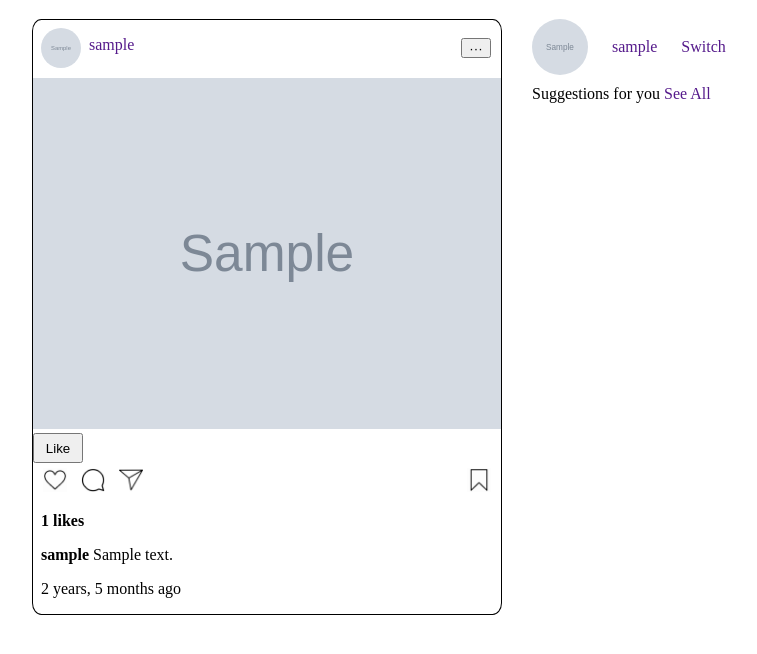
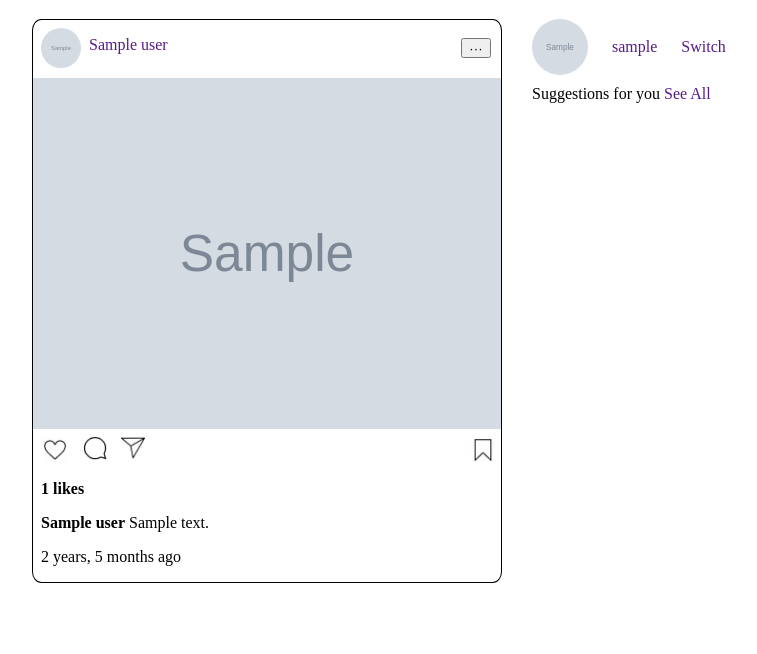
Before and after one commit to JohnTitor99/Instagram, a Django app: template templates/base/main_page.html in a window 1280 px wide. Shown: the part 69-723 px from the top of the page, without its empty margins (316-1073 px from the left). Run offline with Django 4.2, Linux system fonts and the light colour scheme; a user stored in the database is signed in; tables that the repository leaves empty hold one stand-in row (values such as "Sample post"); the template is opened without the code that fills it: values that come from a table or form of the project are taken from there, most other values are stand-ins (such as "Sample title", 1, 10 or a date in 2020); grey boxes marked "Sample" are stand-in pictures; parts of the project's set-up code (start-up, migrations or seed data) failed here and were passed over.

Commit message:
startin doing comments model

```diff
--- a/base/models.py
+++ b/base/models.py
@@ -10,14 +10,22 @@ class UserProfile(models.Model):
     logo = models.ImageField(upload_to='media/logo', null=True, blank=True)
 
 
+class Comment(models.Model):
+    comment_text = models.CharField(max_lenght=200)
+
+
 # post model
 class Post(models.Model):
     logo = models.ImageField(upload_to='media/logo', null=True, blank=True)
-    user = models.ForeignKey(User, on_delete=models.CASCADE, null=False)
+    user = models.ForeignKey(User, on_delete=models.CASCADE, null=False, blank=False)
     image = models.ImageField(upload_to='media/images', null=True, blank=True)
     post_text = models.TextField(null=True, blank=True)
     likes = models.ManyToManyField(User, related_name="posts")
+    comments = models.ManyToManyField(Comment, on_delete=models.DO_NOTHING, null=True, blank=True)
     created = models.DateTimeField(auto_now_add=True)
+
+    def __str__(self):
+        return self.user
 
     def total_likes(self):
         return self.likes.count()
--- a/base/urls.py
+++ b/base/urls.py
@@ -10,6 +10,6 @@ urlpatterns = [
     path('<str:user>/', views.userProfile, name='user_profile'),
     path('<str:user>/saved/', views.userProfileSaved, name='user_profile_saved'),
     path('<str:user>/tagged/', views.userProfileTagged, name='user_profile_tagged'),
-    path('like/<int:pk>/', views.likePost, name='like_post'),
+    path('post_action/<int:pk>/', views.postAction, name='post_action'),
 
 ]
--- a/static/js/script.js
+++ b/static/js/script.js
@@ -3,40 +3,38 @@ toggle between hiding and showing the dropdown content */
 
 // Owner's posts options
 function postOptionsFunc(postId) {
-  hidePopupFunc();
   document.getElementById("postOptionsDropdown" + postId).classList.toggle("show");
 }
 
  //Other posts options
 function postOptionsFunc2(postId) {
-  hidePopupFunc();
   document.getElementById("postOptionsDropdown2" + postId).classList.toggle("show");
 }
 
 // User menu
 function userMenuFunc() {
-  hidePopupFunc();
   document.getElementById("userMenuDropdown").classList.toggle("show");
 }
 
 // Creating a post
 function postCreateFunc() {
-  hidePopupFunc();
   document.getElementById("postCreateDropdown").classList.toggle("show");
 }
 
 // Deleting a post
 function postDeleteFunc(postId) {
-  hidePopupFunc();
   document.getElementById("postDeleteDropdown" + postId).classList.toggle("show");
 }
 
 // Editing a post
 function postEditFunc(postId) {
-  hidePopupFunc();
   document.getElementById("postEditDropdown" + postId).classList.toggle("show");
 }
 
+// Post comments
+function postCommentsFunc(postId) {
+  document.getElementById("postCommentsDropdown" + postId).classList.toggle("show");
+}
 
 function hidePopupFunc() {
   var dropdowns = document.getElementsByClassName('dropdown-content');
--- a/static/styles/style.css
+++ b/static/styles/style.css
@@ -12,7 +12,7 @@ a {
     margin-left: -10px;
     border-top: 3px solid black;
     border-bottom: 1px solid black;
-    z-index: 9999;
+    z-index: 999;
 }
 
 .header p {
@@ -106,25 +106,111 @@ a {
     margin-right: 8px;
 }
 
-.posts-tape .post-body img {
+.posts-tape .post-body .post-image {
     width: 100%;
 }
 
-.posts-tape .post-body .icon {
+
+/* --- POST ACTION BUTTONS --- */
+
+.posts-tape .post-body form {
+    margin-bottom: -20px;
+}
+
+.posts-tape .post-body .post-action {
     height: 24px;
     width: 24px;
     margin-top: 5px;
     margin-left: 10px;
 }
 
-.posts-tape .post-body .save {
-    margin-left: 320px;
+.posts-tape .post-body .post-action .post-action-icon {
+    position: relative;
+    height: 24px;
+    width: 24px;
+    margin-top: -3px;
+    margin-left: -8px;
 }
 
-.posts-tape .post-body .like-btn {
-    height: 30px;
-    width: 50px;
+.posts-tape .post-body .post-comments-dropbtn {
+    margin-top: -80px;
+    margin-left: 50px;
 }
+
+.posts-tape .post-body .post-share-dropbtn {
+    margin-top: -80px;
+    margin-left: 10px;
+}
+
+.posts-tape .post-body .post-save-dropbtn {
+    margin-left: 400px;
+}
+
+
+/* --- POST COMMENTS DROPDOWN --- */
+
+.post-comments-dropdown-content {
+    display: none;
+    width: 1000px;
+    height: 600px;
+    background-color: #f1f1f1;
+    position: fixed;
+    left: 0;
+    right: 0;
+    margin: 0 auto;
+    top: 50%;
+    transform: translate(0, -50%);
+    box-shadow: 0px 8px 16px 0px rgba(0, 0, 0, 0.2);
+    z-index: 999;
+}
+
+
+.post-comments-body {
+    display: grid;
+    grid-template-columns: 50% 50%;
+}
+
+.post-comments-dropdown-content .post-comments-body .post-comments-image {
+    display: block;
+    height: 100%;
+}
+
+.post-comments-dropdown-content .post-comments-body .post-comments-image img {
+    height: 600px;
+    width: 500px;
+}
+
+.post-comments-dropdown-content .post-comments-body .post-comments-logo-username {
+    display: block;
+}
+
+.post-comments-dropdown-content .post-comments-body .post-comments-logo-username img {
+    margin: 15px;
+    width: 2.2rem;
+    height: 2.2rem;
+    display: block;
+    border-radius: 50%;
+}
+
+.post-comments-dropdown-content .post-comments-body .post-comments-logo-username b {
+    position: absolute;
+    margin-top: -42px;
+    margin-left: 60px;
+}
+
+.post-comments-dropdown-content .post-comments-body .post-comments-logo-username p {
+    position: absolute;
+    margin-top: -42px;
+    margin-left: 110px;
+}
+
+.post-comments-dropdown-content .post-comments-body .post-comments-logo-username .post-comments-options-dropbtn {
+    position: absolute;
+    margin-top: -45px;
+    margin-left: 450px;
+}
+
+
 
 /* --- SIDE PANEL ---*/
 
--- a/templates/base/main_page.html
+++ b/templates/base/main_page.html
@@ -52,7 +52,7 @@
                     {% if post.user == request.user %}
 
                         <div class="post-header">
-                            <a href=""><img src="{{ post.logo.url }}"/><p>{{ post.user }}</p></a> <button onclick="postOptionsFunc('{{ post.id }}')" class="dropbtn post-options-dropbtn">···</button>
+                            <a href=""><img src="{{ post.logo.url }}"/><p>{{ post.user }}</p></a> <button onclick="hidePopupFunc(); postOptionsFunc('{{ post.id }}')" class="dropbtn post-options-dropbtn">···</button>
                         </div>
 
                         <!-- DROPDOWN OWNER'S POSTS OPTIONS -->
@@ -133,7 +133,7 @@
                     {% else %}
 
                         <div class="post-header">
-                            <a href=""><img src="{{ post.logo.url }}"/><p>{{ post.user }}</p></a> <button onclick="postOptionsFunc2('{{ post.id }}')" class="dropbtn post-options-dropbtn">···</button>
+                            <a href=""><img src="{{ post.logo.url }}"/><p>{{ post.user }}</p></a> <button onclick="hidePopupFunc(); postOptionsFunc2('{{ post.id }}')" class="dropbtn post-options-dropbtn">···</button>
                         </div>
 
                         <!-- DROPDOWN OTHER POST OPTIONS -->
@@ -158,15 +158,49 @@
 
                     <!-- POST BODY -->
                     <div class="post-body">
-                        <img src="{{ post.image.url }}"/>
-                        <form action="{% url 'like_post' post.id %}" method="POST">
+                        <img src="{{ post.image.url }}" class="post-image"/>
+
+                        <!-- likes comments share save buttons -->
+                        <form action="{% url 'post_action' post.id %}" method="POST">
                             {% csrf_token %}
-                            <button type="submit" class="like-btn">Like</button>
+                            <button type="submit" name="actionbtn" value="like" class="post-action post-like-dropbtn">
+                                <img src="{% static 'media/icons/like_icon.png' %}" class="post-action-icon"/>
+                            </button>
+                            <button type="submit" name="actionbtn" value="save" class="post-action post-save-dropbtn">
+                                <img src="{% static 'media/icons/save_icon.png' %}" class="post-action-icon"/>
+                            </button>
                         </form>
-                        <input type="image" src="{% static 'media/icons/like_icon.png' %}" class="icon like"/>
-                        <input type="image" src="{% static 'media/icons/comment_icon.png' %}" class="icon comment"/>
-                        <input type="image" src="{% static 'media/icons/share_icon.png' %}" class="icon share"/>
-                        <input type="image" src="{% static 'media/icons/save_icon.png' %}" class="icon save"/>
+
+                        <!-- post comments -->
+                        <input type="image" onclick="hidePopupFunc(); postCommentsFunc('{{ post.id }}')" class="dropbtn post-action post-comments-dropbtn" src="{% static 'media/icons/comment_icon.png' %}" />
+
+                        <!-- post comments dropdown -->
+                        <div class="dropdown">
+                            <div id="postCommentsDropdown{{ post.id }}" class="dropdown-content post-comments-dropdown-content">
+                                <div class="post-comments-body">
+                                    <div class="post-comments-image">
+                                        <img src="{{ post.image.url }}"/>
+                                    </div>
+
+                                    <div class="post-comments-logo-username">
+                                        <a href=""><img src="{{ post.logo.url }}"/><b>{{ post.user }}</b></a>
+                                        {% if post.user == request.user %}
+                                            <button onclick="postOptionsFunc('{{ post.id }}')" class="dropbtn post-comments-options-dropbtn">···</button>
+                                        {% else %}
+                                            <button onclick="postOptionsFunc2('{{ post.id }}')" class="dropbtn post-comments-options-dropbtn">···</button>
+                                        {% endif %}
+                                        <hr>
+                                        <a href=""><img src="{{ post.logo.url }}"/><b>{{ post.user }}</b></a><p>{{ post.post_text }}</p>
+
+                                    </div>
+                                </div>
+                            </div>
+                        </div>
+
+                        <!-- post share -->
+                        <input type="image" onclick="" class="dropbtn post-action post-share-dropbtn" src="{% static 'media/icons/share_icon.png' %}" />
+
+
                         <p><b>{{ post.total_likes }} likes</b></p>
                         <p><b>{{ post.user }}</b> {{ post.post_text }}</p>
                         <p>{{ post.created | timesince }} ago </p>
--- a/templates/main.html
+++ b/templates/main.html
@@ -2,6 +2,7 @@
 {% load static %}
 <html lang="en">
 <head>
+    <script src="https://code.jquery.com/jquery-3.6.0.js" integrity="sha256-H+K7U5CnXl1h5ywQfKtSj8PCmoN9aaq30gDh27Xc0jk=" crossorigin="anonymous"></script>
     <meta charset="UTF-8">
     <meta name="viewport" content="width=device-width, initial-scale=1.0"/>
     <link rel="stylesheet" href="{% static 'styles/style.css' %}?123"/>
@@ -25,5 +26,6 @@
     {% endblock %}
 
     <script src="{% static 'js/script.js' %}?123"></script>
+
 </body>
 </html>
--- a/templates/navbar.html
+++ b/templates/navbar.html
@@ -3,12 +3,12 @@
         <a href="{% url 'main_page' %}">INSTAGRAM</a> <input type="text" name="search" class="search" />
         <a href="{% url 'main_page' %}">Home</a>
         <a href="">Chats</a>
-        <button onclick="postCreateFunc()" class="dropbtn post-create-dropbtn">Create New Post</button>
+        <button onclick="hidePopupFunc(); postCreateFunc()" class="dropbtn post-create-dropbtn">Create New Post</button>
         <span class="navbar-user-logo">
             {% if request.user.is_authenticated %}
-                <input type="image" onclick="userMenuFunc()" class="dropbtn user-menu-dropbtn" src="{{ user_profile.logo.url }}" />
+                <input type="image" onclick="hidePopupFunc(); userMenuFunc()" class="dropbtn user-menu-dropbtn" src="{{ user_profile.logo.url }}" />
             {% else %}
-                <input type="image" onclick="userMenuFunc()" class="dropbtn user-menu-dropbtn" src="" />
+                <input type="image" onclick="hidePopupFunc(); userMenuFunc()" class="dropbtn user-menu-dropbtn" src="" />
             {% endif %}
         </span>
     </p>
```
Also changed, not shown: base/views.py (+6 -2 lines), static/media/images/Ma0bfZXWJcU.jpg (added).
